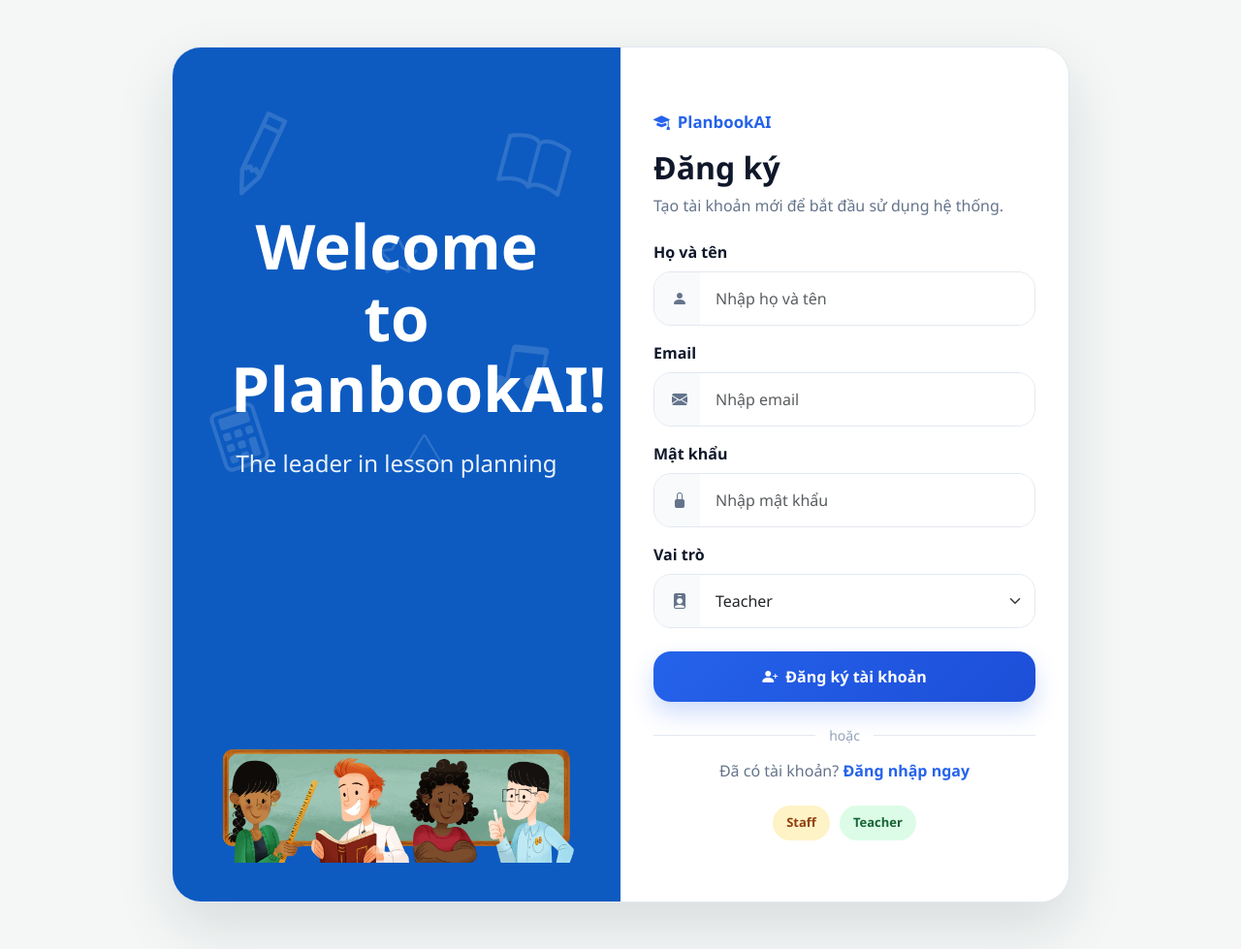
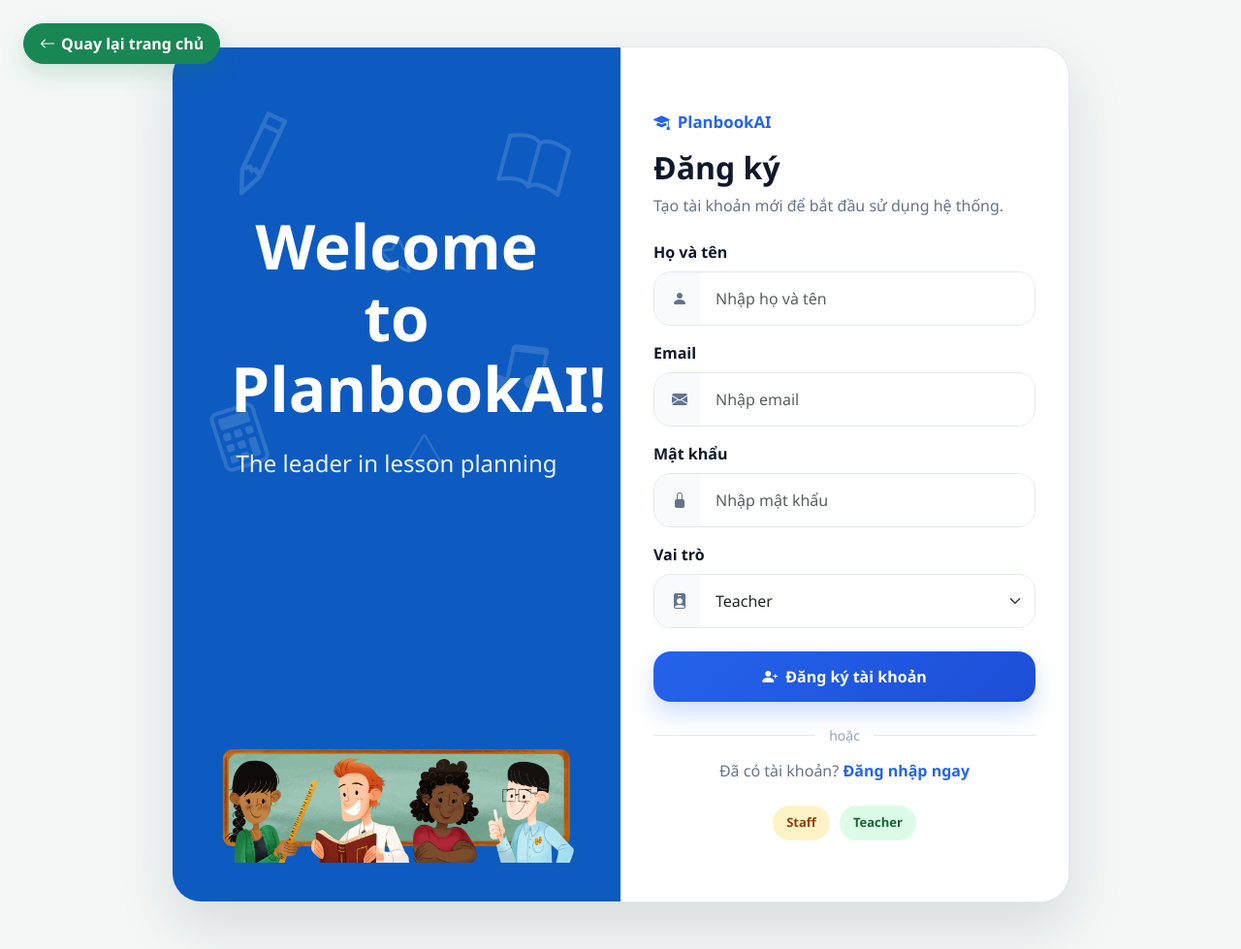
Before and after one commit to truongcongly/LapTrinhWeb-PlanbookAI, a PHP site: page /LapTrinhWeb-PlanbookAI/register in a window 1280 px wide. Shown: the whole page at 97% size. Run offline with PHP 8.4, Linux system fonts and the light colour scheme.

Commit message:
update login and register

```diff
--- a/app/Views/auth/login.php
+++ b/app/Views/auth/login.php
@@ -5,6 +5,11 @@
 $title = 'Đăng nhập - PlanbookAI';
 include __DIR__ . '/../layouts/head.php';
 ?>
+
+<a href="/LapTrinhWeb-PlanbookAI/public/" class="btn btn-success auth-page-back-home-btn">
+    <i class="bi bi-arrow-left"></i>
+    <span>Quay lại trang chủ</span>
+</a>
 
 <section class="auth-modern-section">
     <div class="container">
--- a/app/Views/auth/register.php
+++ b/app/Views/auth/register.php
@@ -5,6 +5,11 @@
 $title = 'Đăng ký - PlanbookAI';
 include __DIR__ . '/../layouts/head.php';
 ?>
+
+<a href="/LapTrinhWeb-PlanbookAI/public/" class="btn btn-success auth-page-back-home-btn">
+    <i class="bi bi-arrow-left"></i>
+    <span>Quay lại trang chủ</span>
+</a>
 
 <section class="auth-modern-section auth-register-bg">
     <div class="container">
--- a/public/css/custom.css
+++ b/public/css/custom.css
@@ -676,6 +676,48 @@
     display: flex;
     flex-direction: column;
     justify-content: center;
+    position: relative;
+}
+
+.auth-back-home-btn {
+    position: absolute;
+    top: 24px;
+    left: 24px;
+    display: inline-flex;
+    align-items: center;
+    padding: 8px 16px;
+    border-radius: 999px;
+    border: 1px solid #198754;
+    background: #198754;
+    color: #fff;
+    font-weight: 600;
+    text-decoration: none;
+    box-shadow: 0 10px 24px rgba(25, 135, 84, 0.18);
+    z-index: 2;
+}
+
+.auth-back-home-btn:hover {
+    background: #157347;
+    border-color: #157347;
+    color: #fff;
+}
+
+.auth-page-back-home-btn {
+    position: fixed;
+    top: 24px;
+    left: 24px;
+    display: inline-flex;
+    align-items: center;
+    gap: 6px;
+    padding: 8px 16px;
+    border-radius: 999px;
+    font-weight: 600;
+    box-shadow: 0 10px 24px rgba(25, 135, 84, 0.18);
+    z-index: 1050;
+}
+
+.auth-page-back-home-btn:hover {
+    box-shadow: 0 12px 28px rgba(25, 135, 84, 0.24);
 }
 
 .auth-form-header {
@@ -946,6 +988,7 @@
     display: flex;
     flex-direction: column;
     justify-content: center;
+    position: relative;
 }
 
 .auth-form-header {
```
